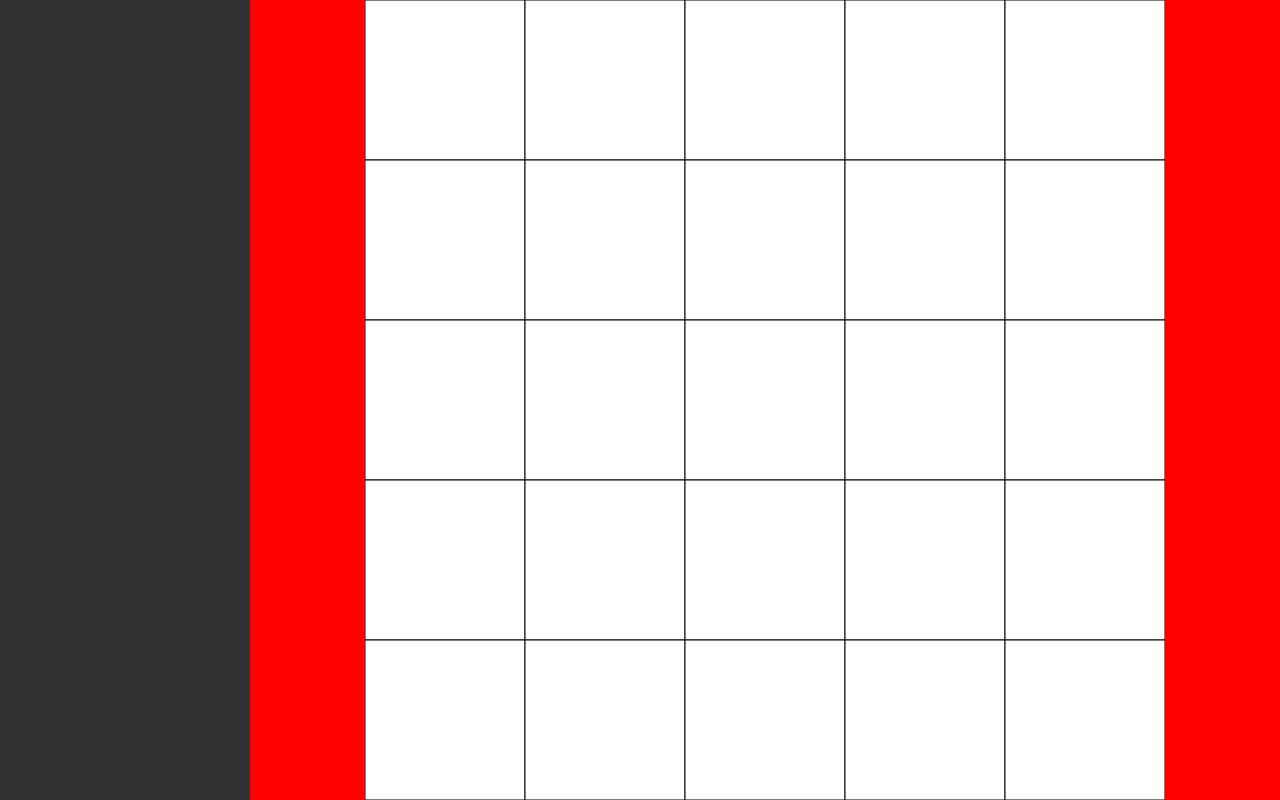
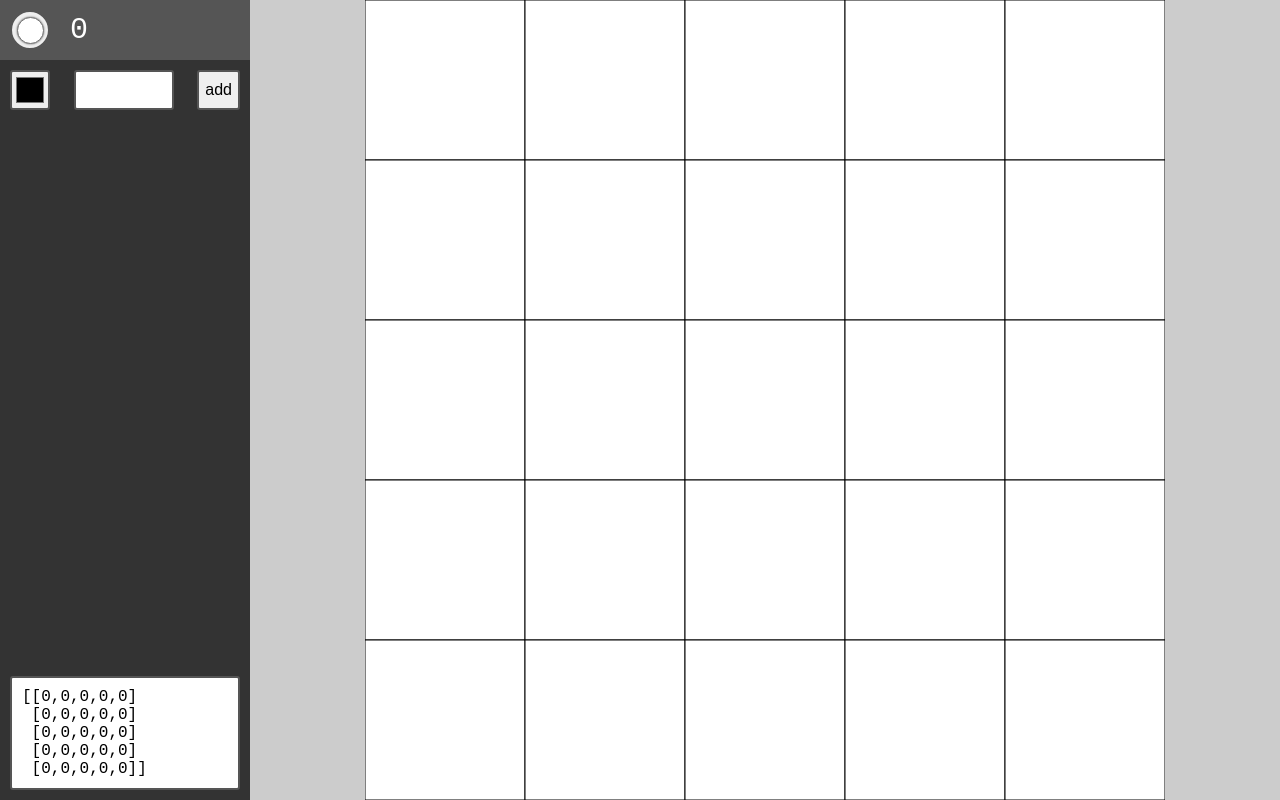
Before and after one commit to dennisberg13100/matrix_painter, a plain HTML site: page index.html in a window 1280 px wide. Both pictures are taken after typing "5", "5" into the empty fields and a click on the input "Create Canvas". Drawn offline with Linux system fonts and the light colour scheme.

Commit message:
css from the side menu

```diff
--- a/index.html
+++ b/index.html
@@ -22,6 +22,15 @@
 </div>
 <div class="working-area" id="workingArea">
 	<div class="working-area-menu">
+		<div class="working-area-top-menu">
+			<div class="color-menu" id="colorMenu"></div>
+			<div class="add-new-color">
+				<div><input type="color"></div>
+				<div><input type="text"></div>
+				<div><input type="submit" value="add"></div>
+			</div>
+		</div>
+		<div class="working-area-bottom-menu" id="matrixPreview"></div>
 	</div>
 	<div class="working-area-canvas" id="canvasDiv">
 	</div>
--- a/script.js
+++ b/script.js
@@ -2,14 +2,18 @@ const initialForm = document.getElementById('initialForm');
 const initialSettings =  document.getElementById('initialSettings');
 const workingArea = document.getElementById('workingArea');
 const canvasDiv = document.getElementById('canvasDiv');
-const canvasId = "canvas"
+const canvasId = "canvas";
+const colorMenu = document.getElementById("colorMenu");
+const matirxPreview = document.getElementById("matrixPreview");
 
 const settings = {
 	matrix: [],
 	squareSize: 0,
 	horizontalSquares: 0,
 	verticalSquares: 0,
-	colors: ["#FFFFFF"]
+	colors: ["#FFFFFF"],
+	values: ["0"],
+	margin: 0,
 }
 
 // Create a new empty matrix filled with zeros
@@ -59,10 +63,59 @@ function createCanvas(div, canvasId, obj){
 
 }
 
+// Draw the color menu
+function drawColorMenu(colors, values, div) {
+	let content = "";
+	for( let i = 0; i < colors.length; i++){
+		content += '<div class="color-selector">';
+		content += '<div class="color-border">';
+		content += '<div class="color" style="background-color:' + colors[i] + ';"></div>';
+		content += '</div>';
+		content += '<div class="color-value">' + values[i] + '</div>';
+		content += '</div>';
+	}
+	div.innerHTML = content;
+}
+
+// Write the matrix preview in the matrixPreviw area
+function writeMatrixInDiv(matrix, div) {
+	let content = "["
+	for(let i = 0; i < matrix.length; i++){
+		if( i != 0 ){
+			content += "&nbsp;[";
+		} else {
+			content += "[";
+		}
+		content += matrix[i];
+		content += "]";
+		if( i != (matrix.length-1)){
+			content += "</br>";
+		}
+	}
+	content += "]";
+
+	div.innerHTML = content;
+}
+
+// Make the actions when you click on the canvas
+function clickOnCanvas(e){
+	console.log(e)
+	let canvas = document.getElementById(canvasId).getBoundingClientRect();
+	x = e.screenX - canvas.x;
+	y = e.screenY - canvas.y;
+	console.log(x + " - " + y);
+	x = Math.floor(x / settings.squareSize);
+	y = Math.floor(y / settings.squareSize);
+	console.log(x + " - " + y);
+}
+
 // This redner function updates the whole working area each time that it's necessary (including margins and squaresizes)
 function renderWorkingArea(canvasDiv, canvasId, obj) {
 	createCanvas(canvasDiv, canvasId, obj);
 	renderCanvas(canvasId, obj);
+	document.getElementById('canvas').addEventListener('click', function(e){clickOnCanvas(e);});
+	writeMatrixInDiv(settings.matrix, matirxPreview);
+
 }
 
 // Draw the square
@@ -100,10 +153,34 @@ initialForm.onsubmit = function (e){
 		workingArea.style.display = 'flex';
 		settings.matrix = createNewMatrix(settings);
 		console.log(settings);
-		renderWorkingArea(canvasDiv, canvasId, settings)
+		renderWorkingArea(canvasDiv, canvasId, settings);
+		drawColorMenu(settings.colors, settings.values, colorMenu);
+
 	} else {
 		alert("Please fill in the amount of horizontal and vertical squares!");
 	}
 };
 
+// Control that the canvas has the right  size after changing the size of the screen
 window.addEventListener("resize", function(){renderWorkingArea(canvasDiv, canvasId, settings);}, true);
+
+// Zoom in and out
+function zoom(e){
+	if(e.deltaY > 0 && settings.squareSize > 40){
+		console.log("ZOOM OUT");
+		canvasDiv.innerHTML = "";
+		marginDelta = 5
+		for( let i = 0; i < marginDelta; i++){
+			settings.margin += 1;
+			canvasDiv.style.margin = settings.margin;
+			setTimeout(function(){ renderWorkingArea(canvasDiv, canvasId, settings); }, 50);
+		}
+	} else if(e.deltaY < 0 && settings.margin > 0)  {
+		console.log("ZOOM IN")
+		canvasDiv.innerHTML = "";
+		settings.margin -= 5;
+		canvasDiv.style.margin = settings.margin;
+		renderWorkingArea(canvasDiv, canvasId, settings);
+	}
+}
+window.addEventListener('wheel', function(e) {zoom(e);}, false);
--- a/style.css
+++ b/style.css
@@ -27,6 +27,8 @@ body {
 }
 
 input {
+	border: 2px solid #555;
+	border-radius: 3px;
 	margin: 5px 0;
 	line-height: 30px;
 
@@ -48,19 +50,104 @@ input[type='submit']{
 	content: '';
 	width: 100%;
 	height: 100vh;
-	background-color: yellow;
+	background-color: #CCC;
 }
 
 .working-area-menu {
 	width: 250px;
 	background-color: #333;
+	display:flex;
+	flex-direction: column;
+	justify-content: space-between;
+}
+
+.working-area-top-menu {
+
+}
+
+.color-menu {
+	color:#fff;
+}
+
+.color-selector {
+	padding: 10px;
+	display: flex;
+}
+
+.color-selector:hover {
+	background-color: #555;
+	cursor: pointer;
+}
+
+.color-border {
+	content: '';
+	width: 36px;
+	height: 36px;
+	border-radius: 50%;
+	border: 2px solid #555;
+	background-color: rgb(239, 239, 239);
+    display: flex;
+    align-items: center;
+    justify-content: center;
+}
+
+.color {
+	height: 25px;
+	width: 25px;
+	border-radius: 50%;
+	border: 1px solid #777;
+	box-shadow: 0px 0px 2px #555;
+}
+
+.color-value {
+	line-height: 40px;
+    padding: 0px 20px;
+    font-family: monospace;
+    font-size: 30px;
+}
+
+.add-new-color {
+	display: flex;
+    justify-content: space-between;
+    margin: 10px;
+}
+
+.add-new-color input[type="color"] {
+	height: 40px;
+	width: 40px;
+	margin: 0;
+}
+
+.add-new-color input[type="text"] {
+	padding: 3px 8px;
+	width: 100px;
+	border-radius: 3px;
+	margin: 0;
+}
+
+.add-new-color input[type="submit"] {
+	height: 40px;
+	margin: 0;
+}
+
+
+.working-area-bottom-menu {
+	background-color: #FFF;
+	border: 2px solid #555;
+	border-radius: 3px;
+	padding: 10px;
+	font-family: monospace;
+	font-size: 16px;
+	margin: 10px;
 }
 
 .working-area-canvas {
 	flex:1;
-	background-color: red;
+	background-color: #CCC;
 }
+
 .working-area-canvas canvas {
 	background-color: #fff;
 	margin: auto;
+	cursor: url(pencil.png) 0 32, default;
 }
```
Also changed, not shown: pencil.png (added).
